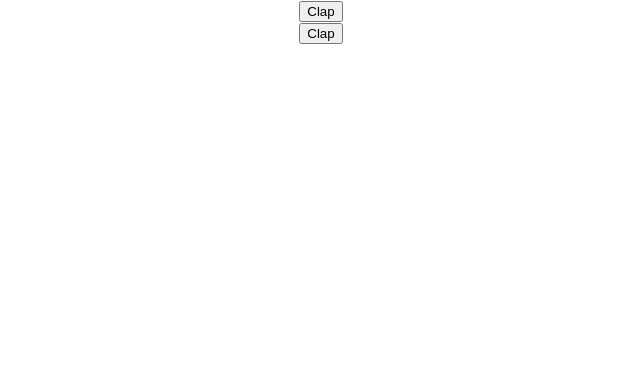
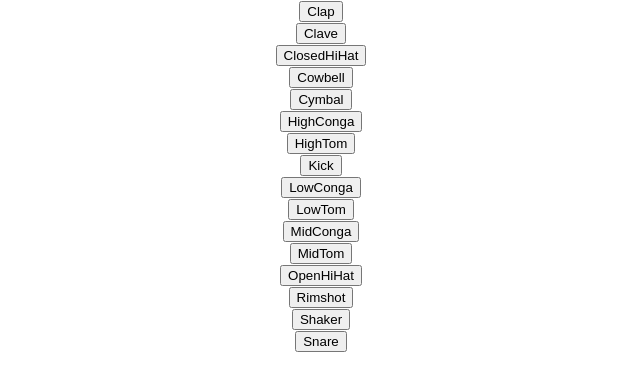
Before and after one commit to KeithC113/DrumKit-App, a React (Create React App) app: page / in a window 1280 px wide. Shown: the top 390 px of the page, without its empty margins (319-959 px from the left). Built offline with nearby package versions, Linux system fonts and the light colour scheme.

Commit message:
16 buttons & sounds working

```diff
--- a/src/Components/DrumMachineComponent.js
+++ b/src/Components/DrumMachineComponent.js
@@ -3,13 +3,13 @@ import React from 'react';
 const DrumMachineComponent = (props) => {
 
   const triggerSound =() => {
-    return props.playSound(props.sound);
+    return props.playSound(props.sound.sound);
 
   }
 
   return (
     <div>
-      <button onClick={triggerSound}> Clap</button>
+      <button onClick={triggerSound}>{props.sound.name} </button>
     </div>
   )
 
--- a/src/Container/DrumMachineContainer.js
+++ b/src/Container/DrumMachineContainer.js
@@ -24,28 +24,44 @@ class DrumMachineContainer extends Component{
   constructor(props){
     super(props);
     this.state={
-      clap: new Audio(clap),
-      clave: new Audio(clave),
-      closedHiHat: new Audio(closedHiHat),
-      cowbell: new Audio(cowbell),
-      cymbal: new Audio(cymbal),
-      highConga:new Audio(highConga),
-      highTom:new Audio(highTom),
-      kick: new Audio(kick),
-      lowConga: new Audio(lowConga),
-      lowTom: new Audio(lowTom),
-      midConga: new Audio(midConga),
-      midTom: new Audio(midTom),
-      openHiHat: new Audio(openHiHat),
-      rimShot: new Audio(rimShot),
-      shaker: new Audio(shaker),
-      snare: new Audio(snare)
-
+      clap: {name: "Clap",
+             sound: new Audio(clap)},
+      clave: {name: "Clave",
+             sound: new Audio(clave)},
+      closedHiHat: {name: "ClosedHiHat",
+             sound: new Audio(closedHiHat)},
+      cowbell: {name: "Cowbell",
+             sound: new Audio(cowbell)},
+      cymbal: {name: "Cymbal",
+             sound: new Audio(cymbal)},
+      highConga: {name: "HighConga",
+             sound: new Audio(highConga)},
+      highTom: {name: "HighTom",
+             sound: new Audio(highTom)},
+      kick: {name: "Kick",
+             sound: new Audio(kick)},
+      lowConga: {name: "LowConga",
+             sound: new Audio(lowConga)},
+      lowTom: {name: "LowTom",
+             sound: new Audio(lowTom)},
+      midConga: {name: "MidConga",
+             sound: new Audio(midConga)},
+      midTom: {name: "MidTom",
+             sound: new Audio(midTom)},
+      openHiHat: {name: "OpenHiHat",
+             sound: new Audio(openHiHat)},
+      rimShot: {name: "Rimshot",
+             sound: new Audio(rimShot)},
+      shaker: {name: "Shaker",
+             sound: new Audio(shaker)},
+      snare: {name: "Snare",
+             sound: new Audio(snare)}
     }
     this.playSound=this.playSound.bind(this);
   }
 
   playSound(audioSound){
+    audioSound.currentTime = 0
     return audioSound.play();
   }
 
@@ -54,6 +70,22 @@ class DrumMachineContainer extends Component{
       <div>
         <DrumMachineComponent sound={this.state.clap} playSound={this.playSound} />
         <DrumMachineComponent sound={this.state.clave} playSound={this.playSound} />
+        <DrumMachineComponent sound={this.state.closedHiHat} playSound={this.playSound} />
+        <DrumMachineComponent sound={this.state.cowbell} playSound={this.playSound} />
+        <DrumMachineComponent sound={this.state.cymbal} playSound={this.playSound} />
+        <DrumMachineComponent sound={this.state.highConga} playSound={this.playSound} />
+        <DrumMachineComponent sound={this.state.highTom} playSound={this.playSound} />
+        <DrumMachineComponent sound={this.state.kick} playSound={this.playSound} />
+        <DrumMachineComponent sound={this.state.lowConga} playSound={this.playSound} />
+        <DrumMachineComponent sound={this.state.lowTom} playSound={this.playSound} />
+        <DrumMachineComponent sound={this.state.midConga} playSound={this.playSound} />
+        <DrumMachineComponent sound={this.state.midTom} playSound={this.playSound} />
+        <DrumMachineComponent sound={this.state.openHiHat} playSound={this.playSound} />
+        <DrumMachineComponent sound={this.state.rimShot} playSound={this.playSound} />
+        <DrumMachineComponent sound={this.state.shaker} playSound={this.playSound} />
+        <DrumMachineComponent sound={this.state.snare} playSound={this.playSound} />
+
+
       </div>
     )
   }
```
